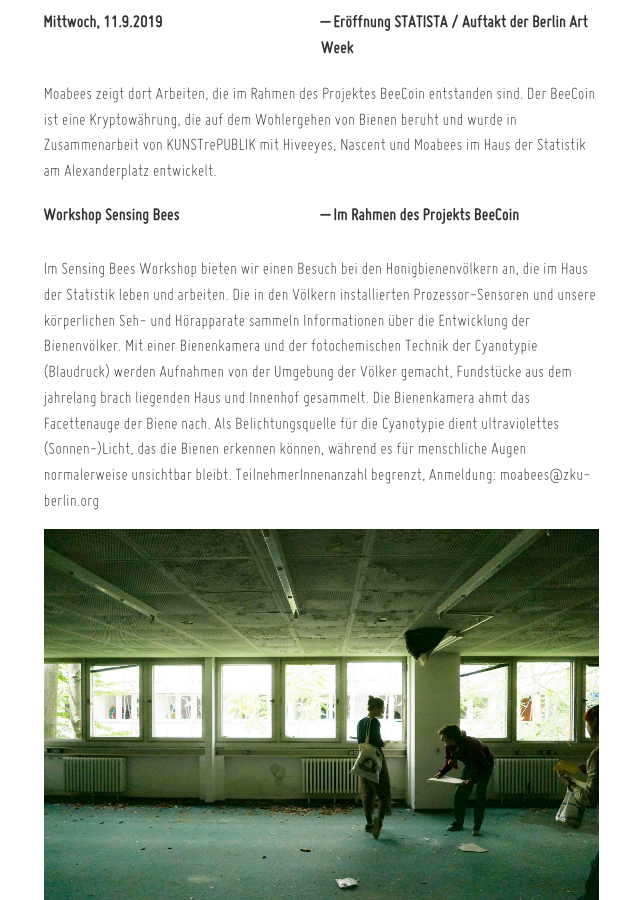
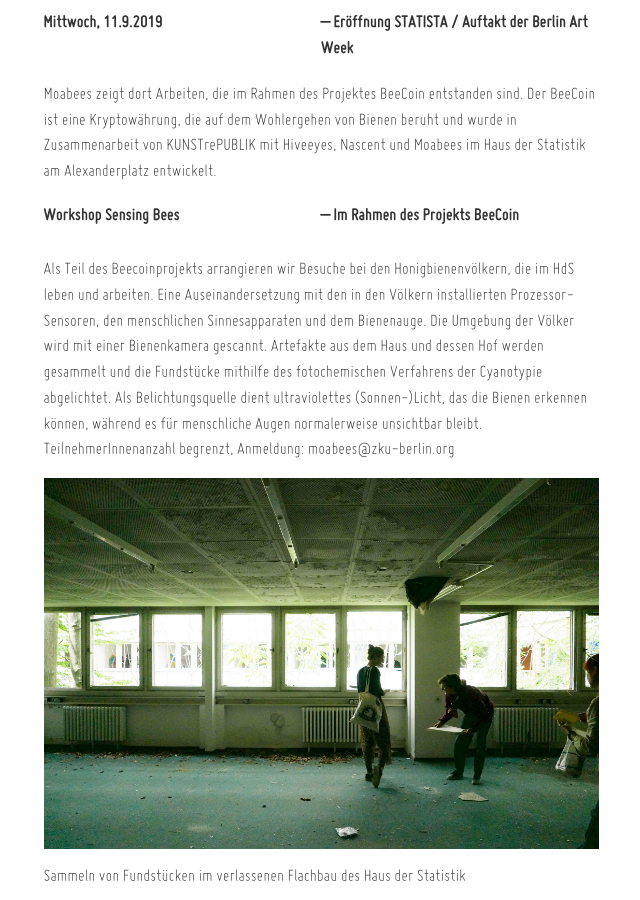
Before and after one commit to dieda/moabienen.berlin-bienenstadt.de, a Jekyll site: the page built from index.html, in a window 1280 px wide and 900 px high, scrolled down 670 px. Shown: the whole window, without its empty margins (319-959 px from the left). Built offline with Jekyll 4.4.1, drawn with Linux system fonts in a browser that asks for light colours; some of the changed text lies outside the part shown.

Commit message:
text sensing bees

```diff
--- a/index.html
+++ b/index.html
@@ -49,7 +49,8 @@ Der BeeCoin ist eine Kryptowährung, die auf dem Wohlergehen von Bienen beruht u
      Im Rahmen des Projekts BeeCoin
    </dd>
    </dl>
-Im Sensing Bees Workshop bieten wir einen Besuch bei den Honigbienenvölkern an, die im Haus der Statistik leben und arbeiten. Die in den Völkern installierten Prozessor-Sensoren und unsere körperlichen Seh- und Hörapparate sammeln Informationen über die Entwicklung der Bienenvölker. Mit einer Bienenkamera und der fotochemischen Technik der Cyanotypie (Blaudruck) werden Aufnahmen von der Umgebung der Völker gemacht, Fundstücke aus dem jahrelang brach liegenden Haus und Innenhof gesammelt. Die Bienenkamera ahmt das Facettenauge der Biene nach. Als Belichtungsquelle für die Cyanotypie dient ultraviolettes (Sonnen-)Licht, das die Bienen erkennen können, während es für menschliche Augen normalerweise unsichtbar bleibt.
+ Als Teil des Beecoinprojekts arrangieren wir Besuche bei den Honigbienenvölkern, die im HdS leben und arbeiten. Eine Auseinandersetzung mit den in den Völkern installierten Prozessor-Sensoren, den menschlichen Sinnesapparaten und dem Bienenauge. Die Umgebung der Völker wird mit einer Bienenkamera gescannt. Artefakte aus dem Haus und dessen Hof werden gesammelt und die Fundstücke mithilfe des fotochemischen Verfahrens der Cyanotypie abgelichtet. Als Belichtungsquelle dient ultraviolettes (Sonnen-)Licht, das die Bienen erkennen können, während es für menschliche Augen normalerweise unsichtbar bleibt.
+
 
 TeilnehmerInnenanzahl begrenzt, Anmeldung: moabees@zku-berlin.org
 </p>
@@ -110,7 +111,7 @@ Moabees ist eine Künstlerinnen- und Imkerinnengruppe, die von <a href="http://e
 </p>
 
 <p>
-Honigbienen sind Künstler und Architekten. Sie sind Sozialisten, Demokraten, Monarchisten, sind Gourmets und Tänzer, Piloten und Kämpfer. In Workshopformaten führt das PilotInnenprojekt Moabees Praktiken aus dem Feld des Imkerhandwerks, der aktuellen Bienenforschung, der Architektur und der Phantasie in Kunstprozessen zusammen. Die Workshopformate des PilotInnenprojekts Moabees werden seit 2013 aus Mitteln des Bundesministeriums für Bildung und Forschung gefördert.
+Honigbienen sind Künstler und Architekten. Sie sind Sozialisten, Demokraten, Monarchisten, sind Gourmets und Tänzer, Piloten und Kämpfer. Praktiken aus den Feldern des Imkerhandwerks, der aktuellen Bienenforschung, Architektur und Phantasie gehen in Workshopformaten Synergien ein. Die Workshopformate des PilotInnenprojekts Moabees werden seit 2013 aus Mitteln des Bundesministeriums für Bildung und Forschung gefördert.
 </p>
 
 <p>
```
